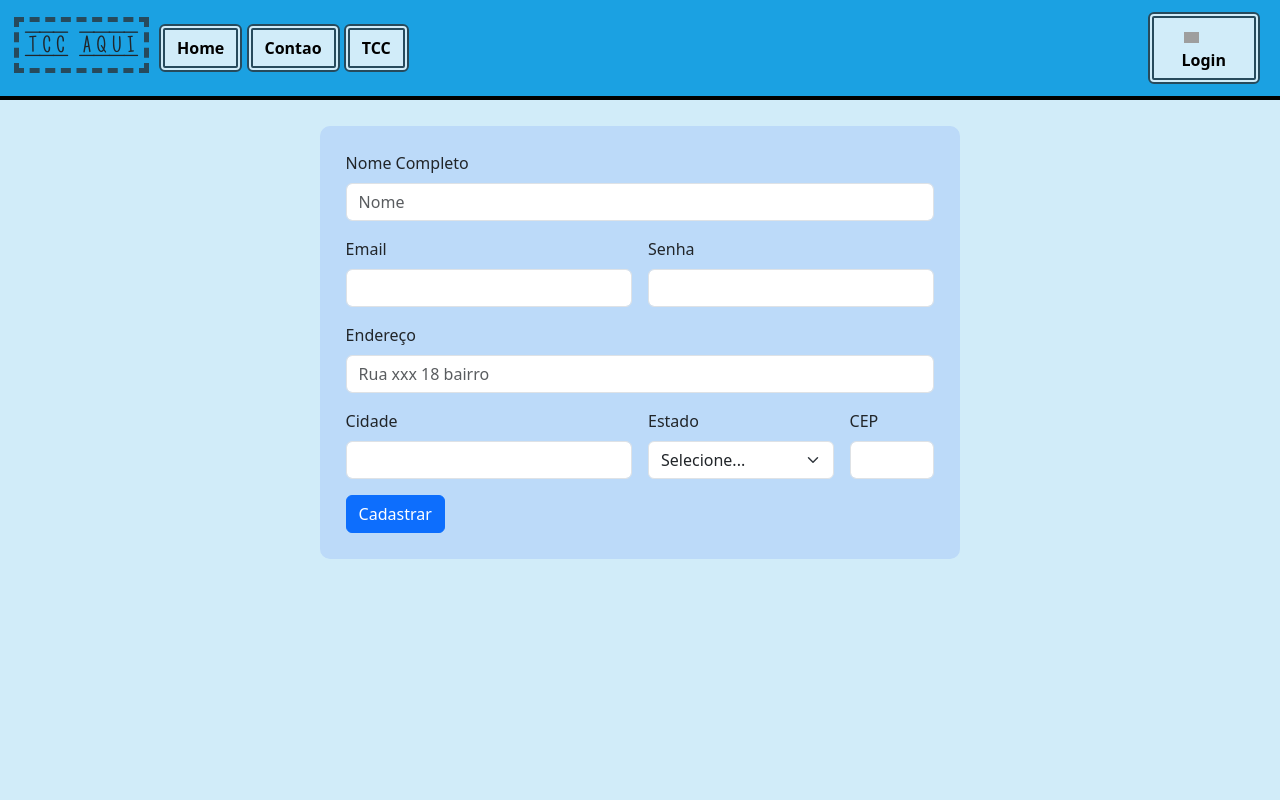
After one commit to williamjmrosa/RepositorioVirtualTCC, a PHP site: page /Template/cadastro.html in a window 1280 px wide. The commit adds this page. Run offline with PHP 8.4, Linux system fonts and the light colour scheme; grey boxes are pictures that could not be loaded.

Commit message:
Template basico cadastro

```diff
--- /dev/null
+++ b/Template/cadastro.html
@@ -0,0 +1,74 @@
+<!DOCTYPE html>
+<html lang="pt-br">
+    <head>
+        <title>TCC AQUI</title>
+        <meta charset="UTF-8">
+        <meta name="viewport" content="width=device-width, initial-scale=1, shrink-to-fit=no">
+        <link rel="stylesheet" href="../Framework/css/bootstrap.css">
+        <link rel="stylesheet" href="../css/style.css">
+        <link rel="icon" type="image/jpg" href="../img/icone.png" />
+
+    </head>
+    <body class="container-fluid m-0 p-0 fundo-secundario">
+        <div class="fundo-primario">
+            <div class="mb-2">
+                <nav class="p-2" id="menu">
+                    <div class="d-inline-block w-50">
+                        <h3 class="home">TCC AQUI</h3>
+                        <a class="btn fundo-secundario fw-bold" href="index.html">Home</a>
+                        <a class="btn fundo-secundario fw-bold" href="#">Contao</a>
+                        <a class="btn fundo-secundario fw-bold" href="#">TCC</a>
+
+                    </div>
+                    <div class="div-login align-items-end">
+                        <a class="btn fundo-secundario fw-bold m-1" href="#" id="login"><img class="me-4" src="../img/login.png"/>Login</a>
+                    </div>
+                </nav>
+            </div>
+
+        </div>
+        <div class="corpo">
+            <div class="cadastro w-auto">
+                <form class="row g-3">
+                    <div class="col-12">
+                        <label for="nome" class="form-label">Nome Completo</label>
+                        <input type="text" class="form-control" id="nome" name="nome" placeholder="Nome">
+                    </div>
+                    <div class="col-md-6">
+                      <label for="email" class="form-label">Email</label>
+                      <input type="email" class="form-control" id="email" name="email">
+                    </div>
+                    <div class="col-md-6">
+                      <label for="senha" class="form-label">Senha</label>
+                      <input type="password" class="form-control" id="senha" name="senha">
+                    </div>
+                    <div class="col-12">
+                      <label for="endereco" class="form-label">Endereço</label>
+                      <input type="text" class="form-control" id="endereco" name="endereco" placeholder="Rua xxx 18 bairro">
+                    </div>
+                    <div class="col-md-6">
+                      <label for="cidade" class="form-label">Cidade</label>
+                      <input type="text" class="form-control" id="cidade" name="cidade">
+                    </div>
+                    <div class="col-md-4">
+                      <label for="estado" class="form-label">Estado</label>
+                      <select id="estado" name="estado" class="form-select">
+                        <option selected>Selecione...</option>
+                        <option>...</option>
+                      </select>
+                    </div>
+                    <div class="col-md-2">
+                      <label for="cep" class="form-label">CEP</label>
+                      <input type="text" class="form-control" id="cep" name="cep">
+                    </div>
+                    <div class="col-12">
+                      <button type="submit" class="btn btn-primary">Cadastrar</button>
+                    </div>
+                </form>
+            </div>
+        </div>
+        <script src="../Framework/js/jquery-3.6.4.js"></script>
+        <script src="../Framework/js/popper.min.js"></script>
+        <script src="../Framework/js/bootstrap.js"></script>
+    </body>
+</html>
--- a/css/style.css
+++ b/css/style.css
@@ -339,6 +339,15 @@ details:hover {
 	font-weight: bold;
 }
 
+/* CSS do Cadastro */
+
+.cadastro{
+	margin: 2% 25% 0 25%;
+	background-color: #bcdaf9 !important;
+	padding: 2%;
+	border-radius: 10px;
+}
+
 /* Fonte personalizadas */
 
 @font-face {
```
